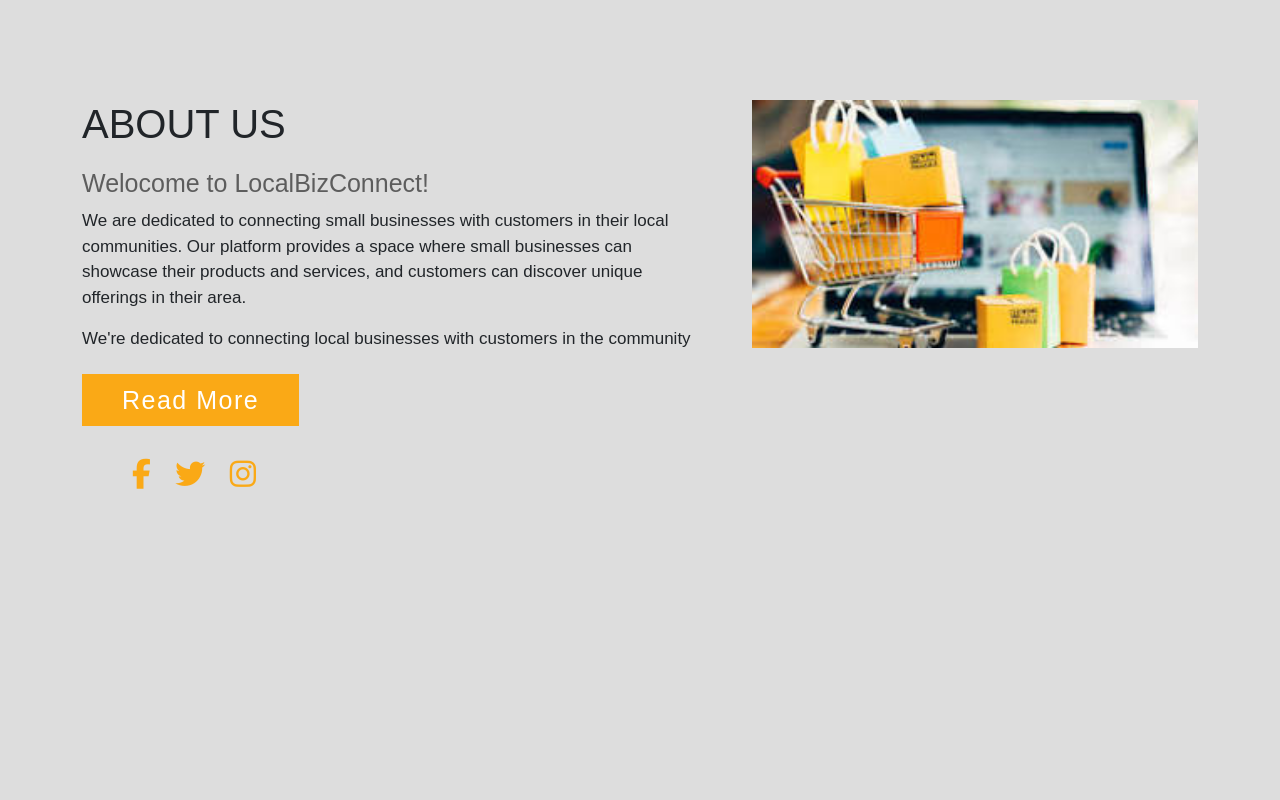
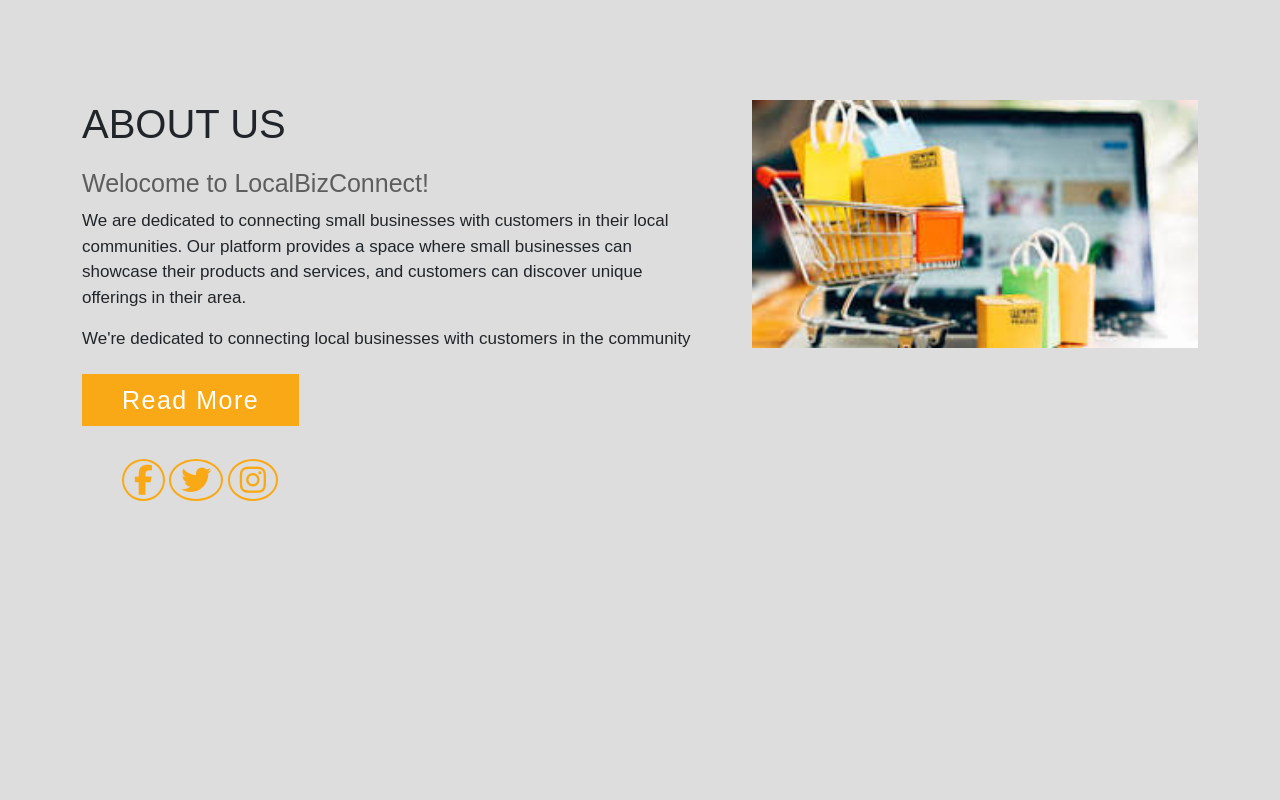
Before and after one commit to namutala/website, a Django app: template storefront/templates/storefront/about.html in a window 1280 px wide. Run offline with Django 5.2, Linux system fonts and the light colour scheme; the template is opened without the code that fills it, so the values that code supplies are empty.

Commit message:
updating about page

```diff
--- a/static/about.css
+++ b/static/about.css
@@ -66,6 +66,10 @@
     color: #FAA916;
     font-size: 30px;
     padding: 0px 10px;
+    border: 2px solid #FAA916;
+    border-radius: 100%;
+    text-align: center;
+    line-height: 125%;
 }
 .content-section .social i:hover{
     color: #3d3d3d;
```
